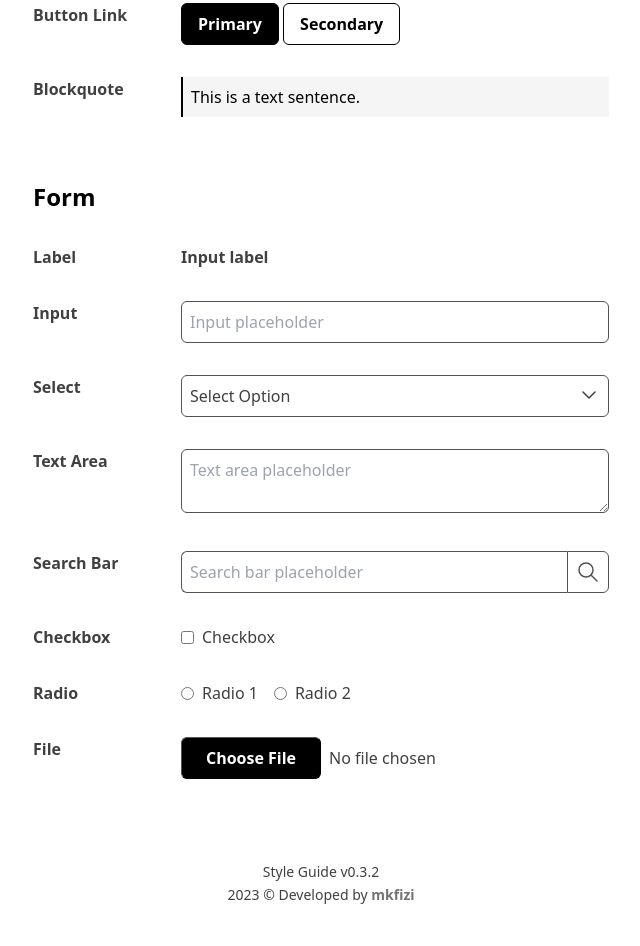
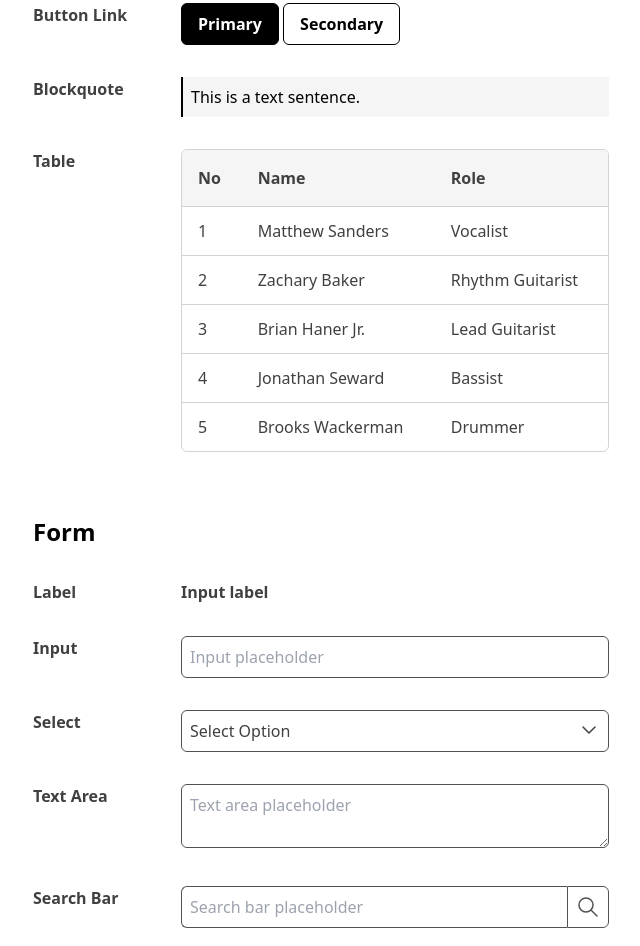
Before and after one commit to mkfizi/ui-sandbox, a website: page index.html in a window 1280 px wide. Shown: the part 1364-2310 px from the top of the page, without its empty margins (319-959 px from the left). Before the commit the page ends 2271 px from the top, so only its background shows below. Drawn offline with Linux system fonts and the light colour scheme.

Commit message:
Add table

```diff
--- a/index.html
+++ b/index.html
@@ -171,6 +171,51 @@
                         </blockquote>
                     </div>
                 </div>
+                <div class="grid gap-4 sm:grid-cols-3 lg:grid-cols-4">
+                    <p class="text-base font-bold text-neutral-700 dark:text-neutral-300">Table</p>
+                    <div class="col-span-2 space-y-4 sm:col-span-3">
+                        <div class="overflow-hidden bg-white border rounded-md border-neutral-300 dark:border-neutral-700 dark:bg-neutral-800">
+                            <div class="overflow-x-auto">
+                                <table class="w-full divide-y whitespace-nowrap divide-neutral-300 dark:divide-neutral-700">
+                                    <thead class="text-left bg-neutral-100 dark:bg-neutral-800">
+                                        <tr>
+                                            <th class="p-4 text-base font-bold text-neutral-700 dark:text-neutral-300">No</th>
+                                            <th class="p-4 text-base font-bold text-neutral-700 dark:text-neutral-300">Name</th>
+                                            <th class="p-4 text-base font-bold text-neutral-700 dark:text-neutral-300">Role</th>
+                                        </tr>
+                                    </thead>
+                                    <tbody class="divide-y divide-neutral-300 dark:divide-neutral-700">
+                                        <tr>
+                                            <td class="px-4 py-3 text-base text-neutral-700 dark:text-neutral-300">1</td>
+                                            <td class="px-4 py-3 text-base text-neutral-700 dark:text-neutral-300">Matthew Sanders</td>
+                                            <td class="px-4 py-3 text-base text-neutral-700 dark:text-neutral-300">Vocalist</td>
+                                        </tr>
+                                        <tr>
+                                            <td class="px-4 py-3 text-base text-neutral-700 dark:text-neutral-300">2</td>
+                                            <td class="px-4 py-3 text-base text-neutral-700 dark:text-neutral-300">Zachary Baker</td>
+                                            <td class="px-4 py-3 text-base text-neutral-700 dark:text-neutral-300">Rhythm Guitarist</td>
+                                        </tr>
+                                        <tr>
+                                            <td class="px-4 py-3 text-base text-neutral-700 dark:text-neutral-300">3</td>
+                                            <td class="px-4 py-3 text-base text-neutral-700 dark:text-neutral-300">Brian Haner Jr.</td>
+                                            <td class="px-4 py-3 text-base text-neutral-700 dark:text-neutral-300">Lead Guitarist</td>
+                                        </tr>
+                                        <tr>
+                                            <td class="px-4 py-3 text-base text-neutral-700 dark:text-neutral-300">4</td>
+                                            <td class="px-4 py-3 text-base text-neutral-700 dark:text-neutral-300">Jonathan Seward</td>
+                                            <td class="px-4 py-3 text-base text-neutral-700 dark:text-neutral-300">Bassist</td>
+                                        </tr>
+                                        <tr>
+                                            <td class="px-4 py-3 text-base text-neutral-700 dark:text-neutral-300">5</td>
+                                            <td class="px-4 py-3 text-base text-neutral-700 dark:text-neutral-300">Brooks Wackerman</td>
+                                            <td class="px-4 py-3 text-base text-neutral-700 dark:text-neutral-300">Drummer</td>
+                                        </tr>
+                                    </tbody>
+                                </table>
+                            </div>
+                        </div>
+                    </div>
+                </div>
             </div>
 
             <!-- Forms -->
```
Also changed, not shown: src/css/app.css.
